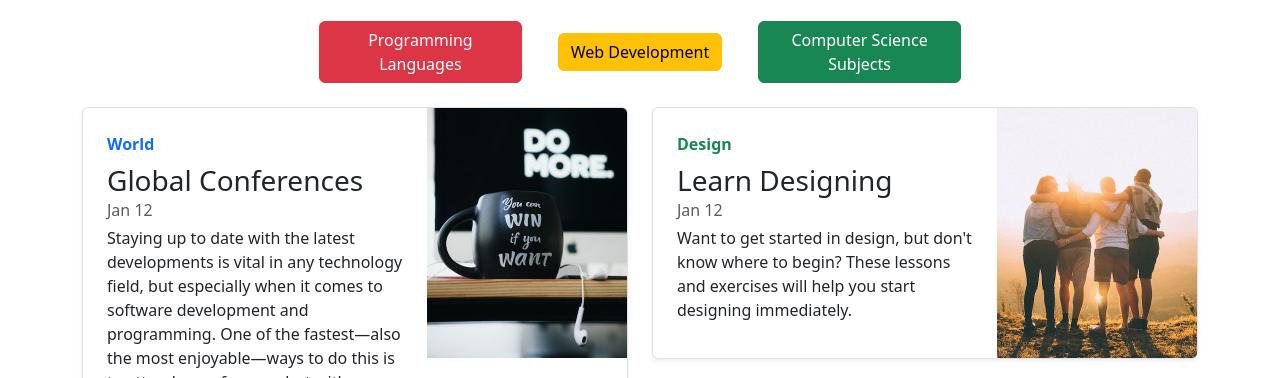
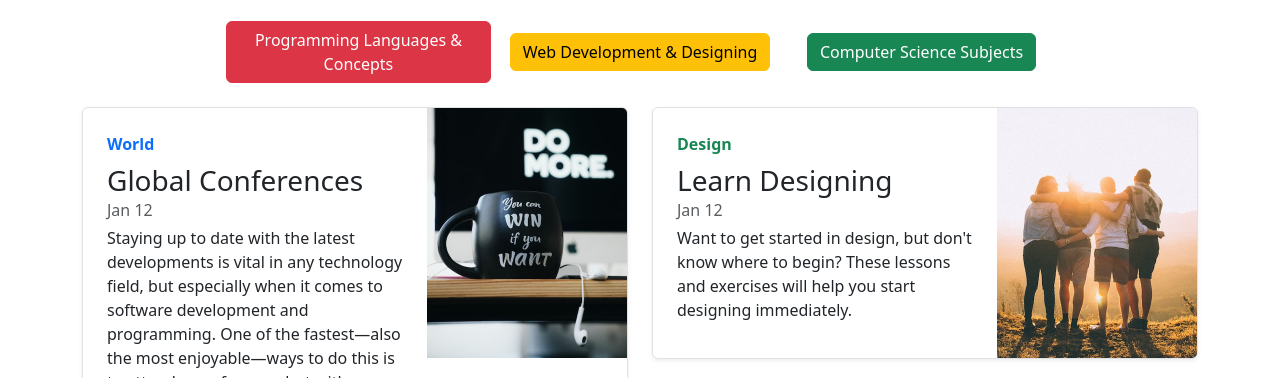
Before and after one commit to ArpanSeal/Online_Learning_Platform-CodingWallah-, a plain HTML site: page index.html in a window 1280 px wide. Shown: the part 422-800 px from the top of the page. Drawn offline with nearby package versions, Linux system fonts and the light colour scheme.

Commit message:
CodingWallah

```diff
--- a/index.html
+++ b/index.html
@@ -176,12 +176,10 @@
     <div class="container d-flex justify-content-center align-items-center my-4">
         <div class="row row-cols-1 row-cols-md-3 g-3">
             <div class="col d-flex justify-content-center align-items-center">
-                <a href="/html/prog.html"><button type="button" class="btn btn-danger">Programming
-                        Languages</button></a>
+                <a href="/html/prog.html"><button type="button" class="btn btn-danger">Programming Languages & Concepts</button></a>
             </div>
             <div class="col d-flex justify-content-center align-items-center">
-            <a href="/html/webd.html"><button type="button" class="btn btn-warning">Web
-                    Development</button></a>
+            <a href="/html/webd.html"><button type="button" class="btn btn-warning">Web Development & Designing</button></a>
             </div>
             <div class="col d-flex justify-content-center align-items-center">
             <a href="/html/cs.html"><button type="button" class="btn btn-success">Computer Science Subjects</button></a>
```
